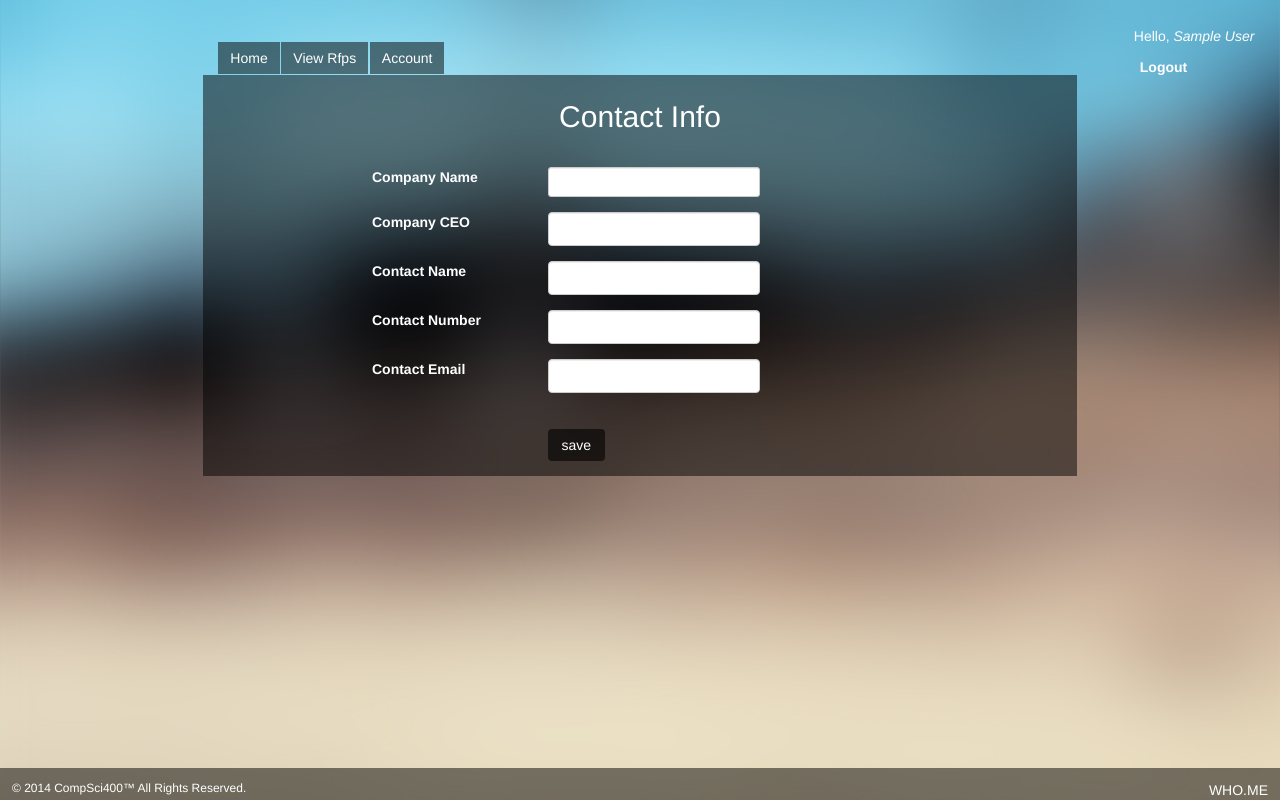
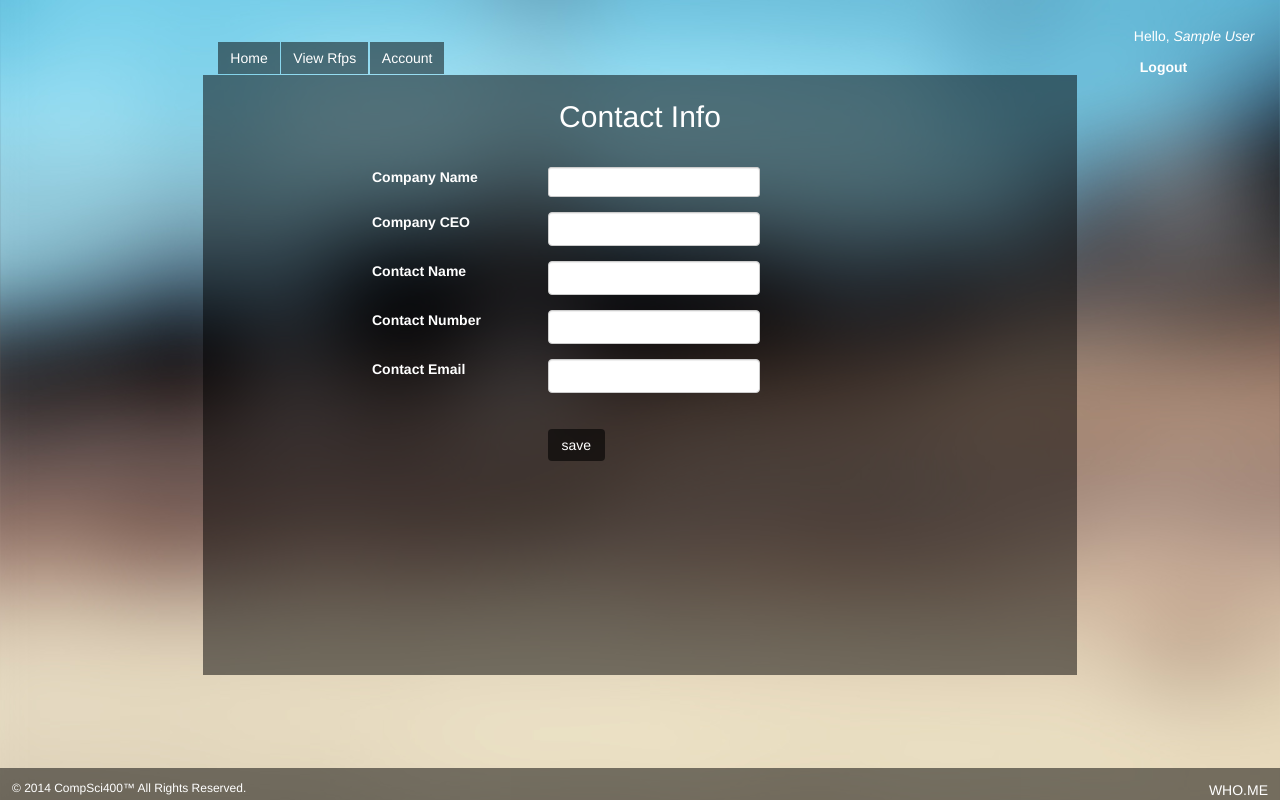
Before and after one commit to bearnip/vendor_response_group, a PHP site: template views/account.php in a window 1280 px wide. Run offline with PHP 8.4, Linux system fonts and the light colour scheme; the template is opened without the code that fills it, so the values that code supplies are empty; the visitor is signed in with stand-in values (Sample User, id 1); some libraries are stand-ins or nearby versions.

Commit message:
small changes

```diff
--- a/index.php
+++ b/index.php
@@ -97,6 +97,8 @@ elseif( $action == "viewRfps"){
 		//Get all RFPs
 		$rfp_cursor = Database::getRFPs();
 
+		$rfpArray = [];
+
 		//Display the page containing the RFPs
 		include('views/rfps.php');
 
@@ -130,6 +132,7 @@ elseif( $action == "viewSingleRfp"){
 //If they're submitting a response to an RFP
 elseif( $action == "submitResponse" ){
 
+
 	$response = new Response();
 
 	include('views/home.php');
--- a/views/style/css/whoMeStyle.css
+++ b/views/style/css/whoMeStyle.css
@@ -4,16 +4,17 @@ body{
 	color:				white;
 	margin:				0;
 	padding:			0;
-	overflow: 			hidden;
+	overflow: 			auto;
 	height:100%;
 }
 
-
 .pContent{
-	height:				100%;
+	position: relative;
+	height:				600px;
 	background-color: 	rgba(0,0,0,0.5);
 	color:				white;
 	z-index: 1;
+	overflow-y:auto;
 
 }
 
```
